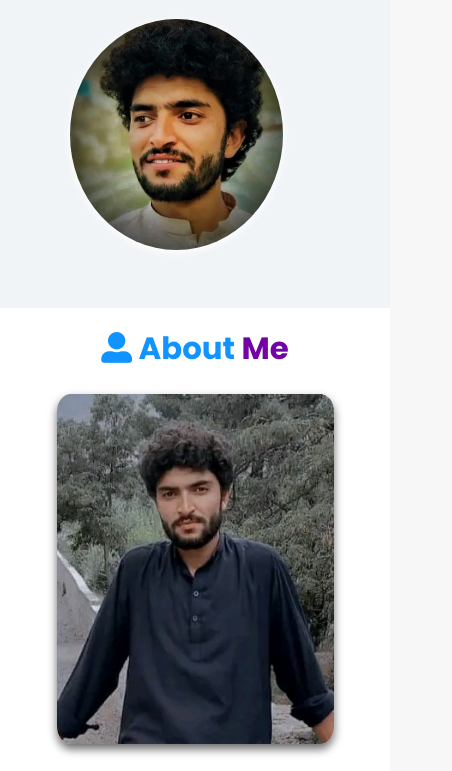
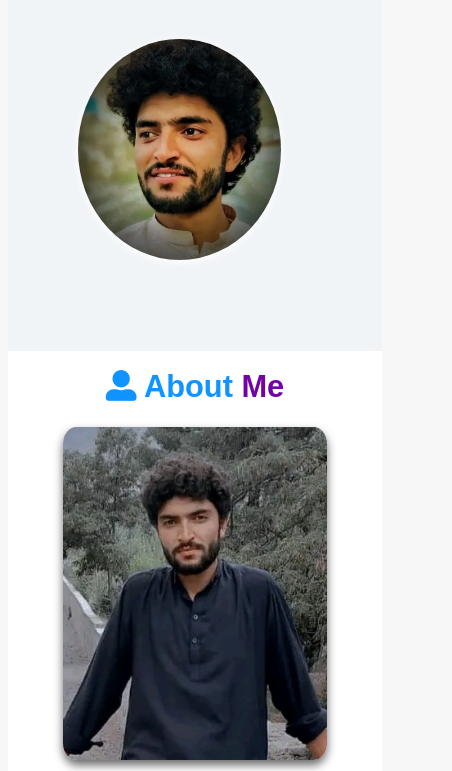
Before and after one commit to Tanno04/Portfolio, a plain HTML site: page index.html in a window 390 px wide. Shown: the part 536-1307 px from the top of the page, 452 px wide, since content can reach past the window. Drawn offline with nearby package versions, Linux system fonts and the light colour scheme.

Commit message:
Update style.css

```diff
--- a/style.css
+++ b/style.css
@@ -1,4 +1,4 @@
-@import url("https://fonts.googleapis.com/css2?family=Poppins:wght@400;600;700&display=swap");
+no@import url("https://fonts.googleapis.com/css2?family=Poppins:wght@400;600;700&display=swap");
 @import url("https://fonts.googleapis.com/css2?family=Nunito:ital,wght@0,300;0,400;0,600;0,700;1,300;1,400&display=swap");
 
 * {
@@ -331,7 +331,7 @@ header .navbar ul li a:hover {
       margin-top: 12rem;
     }
     .home .image img {
-      margin-top:rem;
+      margin-top:-13rem;
     }
     .home .content p {
       font-size: 2.2rem;
```
